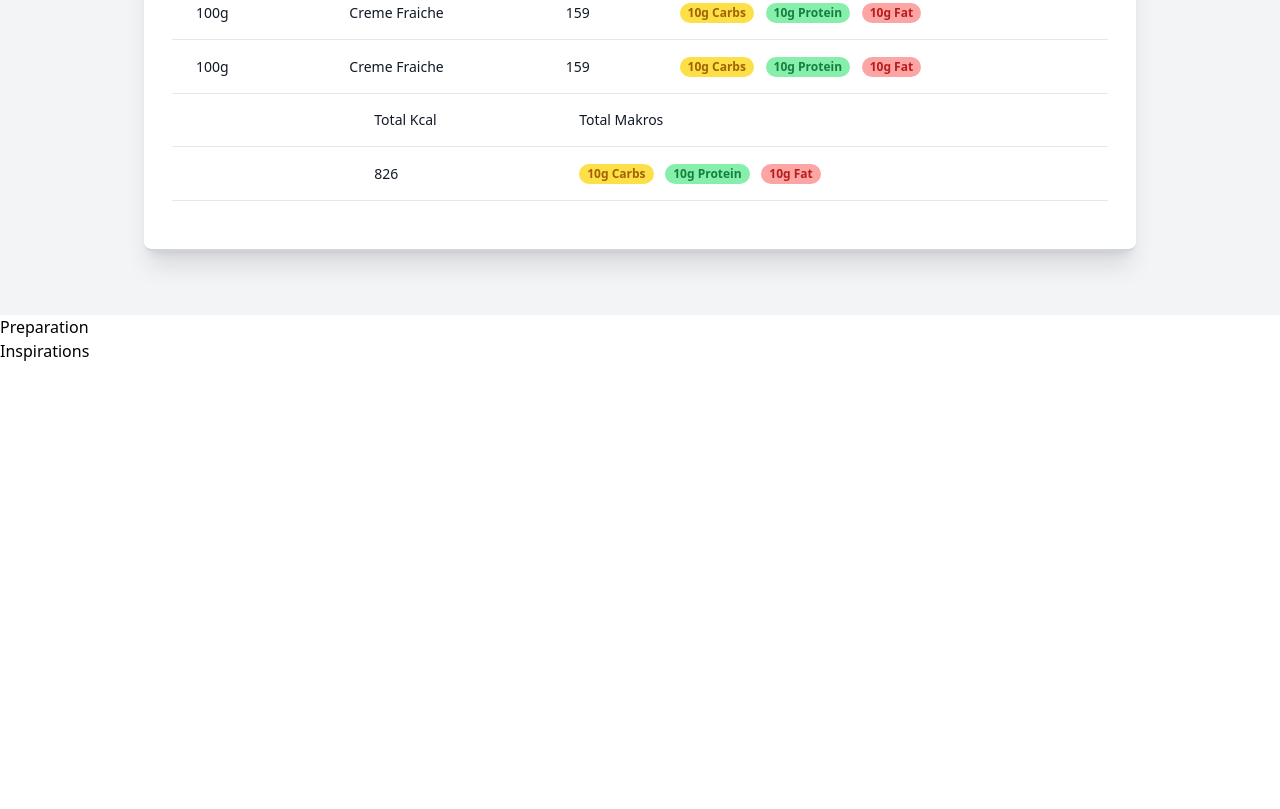
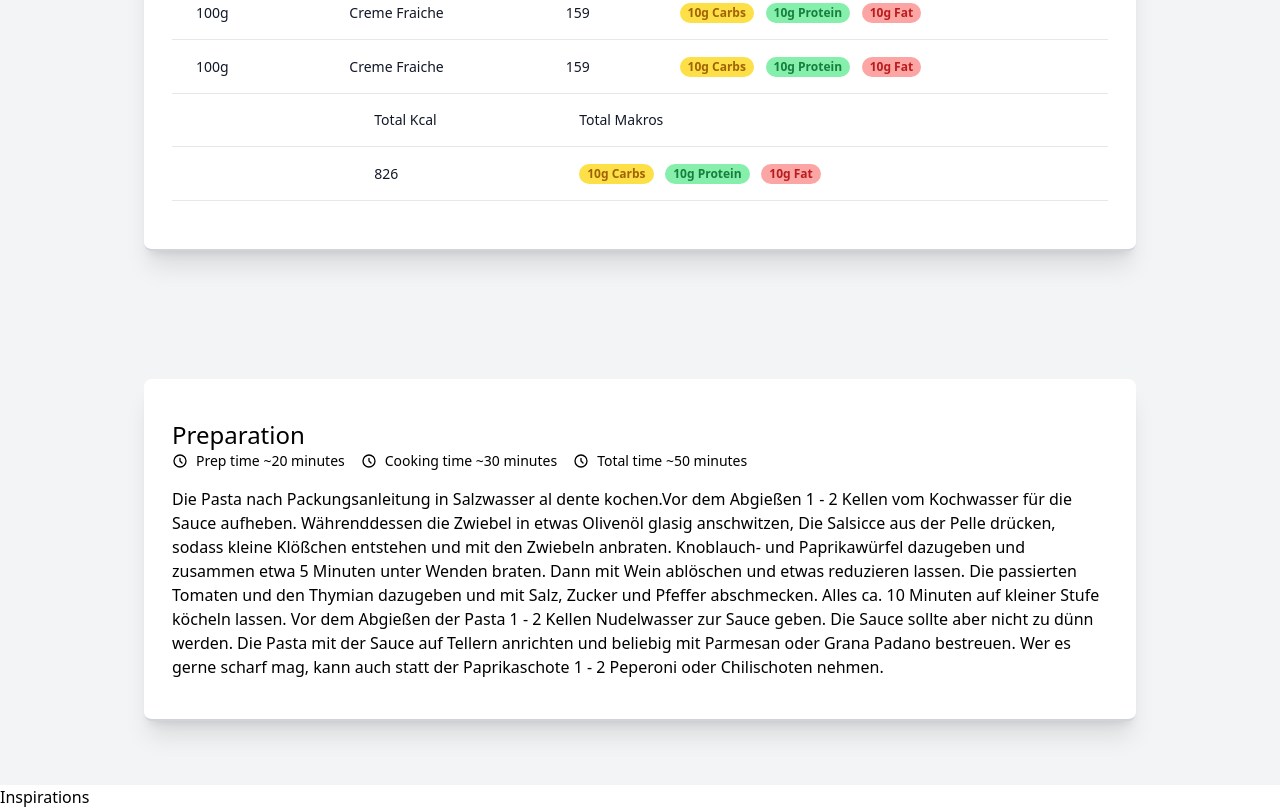
Before and after one commit to tlvu93/2_cookbook-frontend, a website built with Vite: page index.html in a window 1280 px wide. Shown: the part 1049-1858 px from the top of the page. Before the commit the page ends 1412 px from the top, so only its background shows below. Built offline with nearby package versions, Linux system fonts and the light colour scheme.

Commit message:
Add Preparation

```diff
--- a/index.html
+++ b/index.html
@@ -633,7 +633,93 @@
     </section>
 
     <!-- Preparation -->
-    <div>Preparation</div>
+    <section class="px-8 py-16 bg-gray-100 md:px-0">
+      <div class="max-w-5xl mx-auto">
+        <div class="mx-4 flex items-center justify-center">
+          <div class="w-full mt-16 md:mt-0">
+            <div
+              class="p-8 py-10 overflow-hidden bg-white border-b-2 border-gray-300 rounded-lg shadow-xl px-7 space-y-4"
+            >
+              <div>
+                <div><h1 class="text-2xl">Preparation</h1></div>
+                <div class="flex space-x-4">
+                  <!-- Time Container-->
+                  <div class="flex items-center space-x-2">
+                    <svg
+                      class="w-4 h-4"
+                      fill="none"
+                      stroke="currentColor"
+                      viewBox="0 0 24 24"
+                      xmlns="http://www.w3.org/2000/svg"
+                    >
+                      <path
+                        stroke-linecap="round"
+                        stroke-linejoin="round"
+                        stroke-width="2"
+                        d="M12 8v4l3 3m6-3a9 9 0 11-18 0 9 9 0 0118 0z"
+                      ></path>
+                    </svg>
+                    <p class="text-sm">Prep time ~20 minutes</p>
+                  </div>
+                  <div class="flex items-center space-x-2">
+                    <svg
+                      class="w-4 h-4"
+                      fill="none"
+                      stroke="currentColor"
+                      viewBox="0 0 24 24"
+                      xmlns="http://www.w3.org/2000/svg"
+                    >
+                      <path
+                        stroke-linecap="round"
+                        stroke-linejoin="round"
+                        stroke-width="2"
+                        d="M12 8v4l3 3m6-3a9 9 0 11-18 0 9 9 0 0118 0z"
+                      ></path>
+                    </svg>
+                    <p class="text-sm">Cooking time ~30 minutes</p>
+                  </div>
+                  <div class="flex items-center space-x-2">
+                    <svg
+                      class="w-4 h-4"
+                      fill="none"
+                      stroke="currentColor"
+                      viewBox="0 0 24 24"
+                      xmlns="http://www.w3.org/2000/svg"
+                    >
+                      <path
+                        stroke-linecap="round"
+                        stroke-linejoin="round"
+                        stroke-width="2"
+                        d="M12 8v4l3 3m6-3a9 9 0 11-18 0 9 9 0 0118 0z"
+                      ></path>
+                    </svg>
+                    <p class="text-sm">Total time ~50 minutes</p>
+                  </div>
+                </div>
+              </div>
+
+              <p>
+                Die Pasta nach Packungsanleitung in Salzwasser al dente
+                kochen.Vor dem Abgießen 1 - 2 Kellen vom Kochwasser für die
+                Sauce aufheben. Währenddessen die Zwiebel in etwas Olivenöl
+                glasig anschwitzen, Die Salsicce aus der Pelle drücken, sodass
+                kleine Klößchen entstehen und mit den Zwiebeln anbraten.
+                Knoblauch- und Paprikawürfel dazugeben und zusammen etwa 5
+                Minuten unter Wenden braten. Dann mit Wein ablöschen und etwas
+                reduzieren lassen. Die passierten Tomaten und den Thymian
+                dazugeben und mit Salz, Zucker und Pfeffer abschmecken. Alles
+                ca. 10 Minuten auf kleiner Stufe köcheln lassen. Vor dem
+                Abgießen der Pasta 1 - 2 Kellen Nudelwasser zur Sauce geben. Die
+                Sauce sollte aber nicht zu dünn werden. Die Pasta mit der Sauce
+                auf Tellern anrichten und beliebig mit Parmesan oder Grana
+                Padano bestreuen. Wer es gerne scharf mag, kann auch statt der
+                Paprikaschote 1 - 2 Peperoni oder Chilischoten nehmen.
+              </p>
+            </div>
+          </div>
+        </div>
+      </div>
+    </section>
 
     <!-- Inspirations -->
     <div>Inspirations</div>
```
